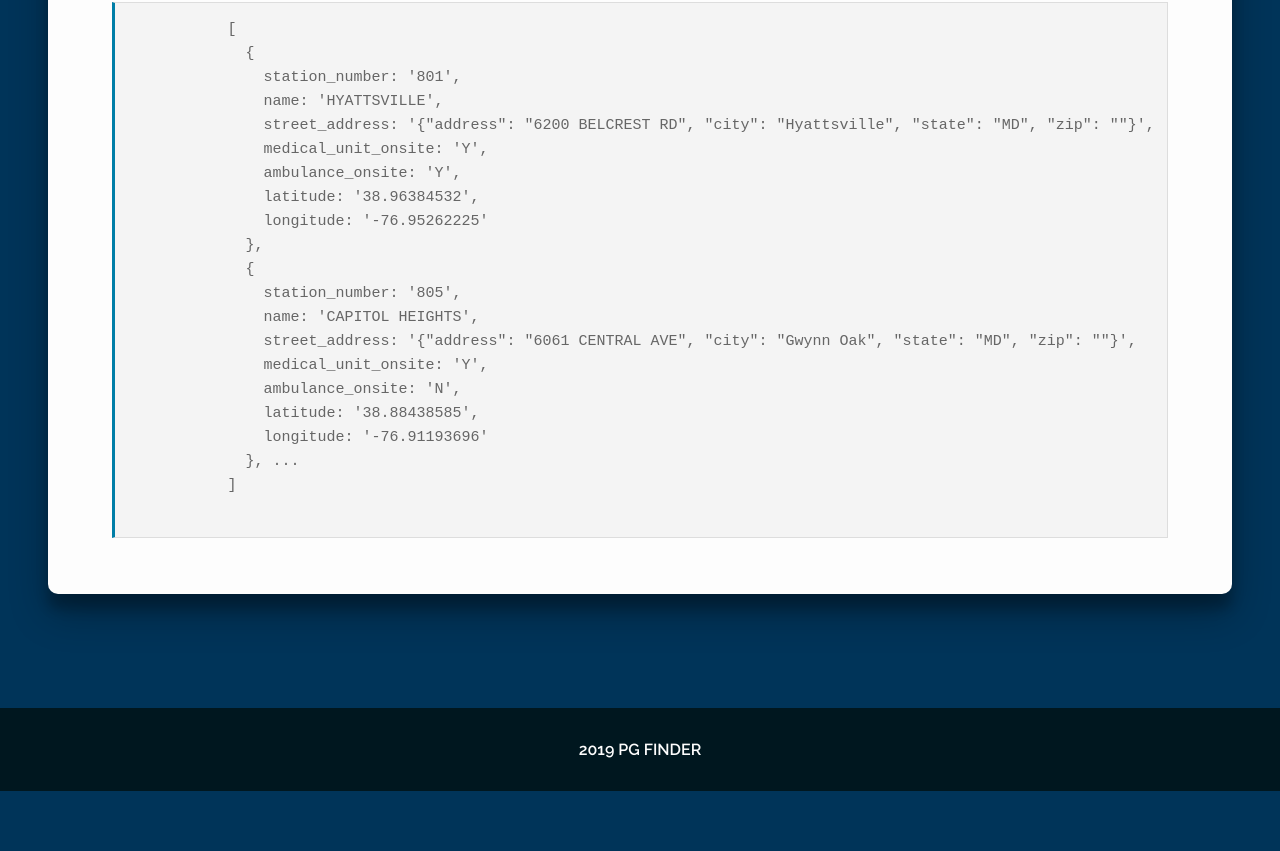
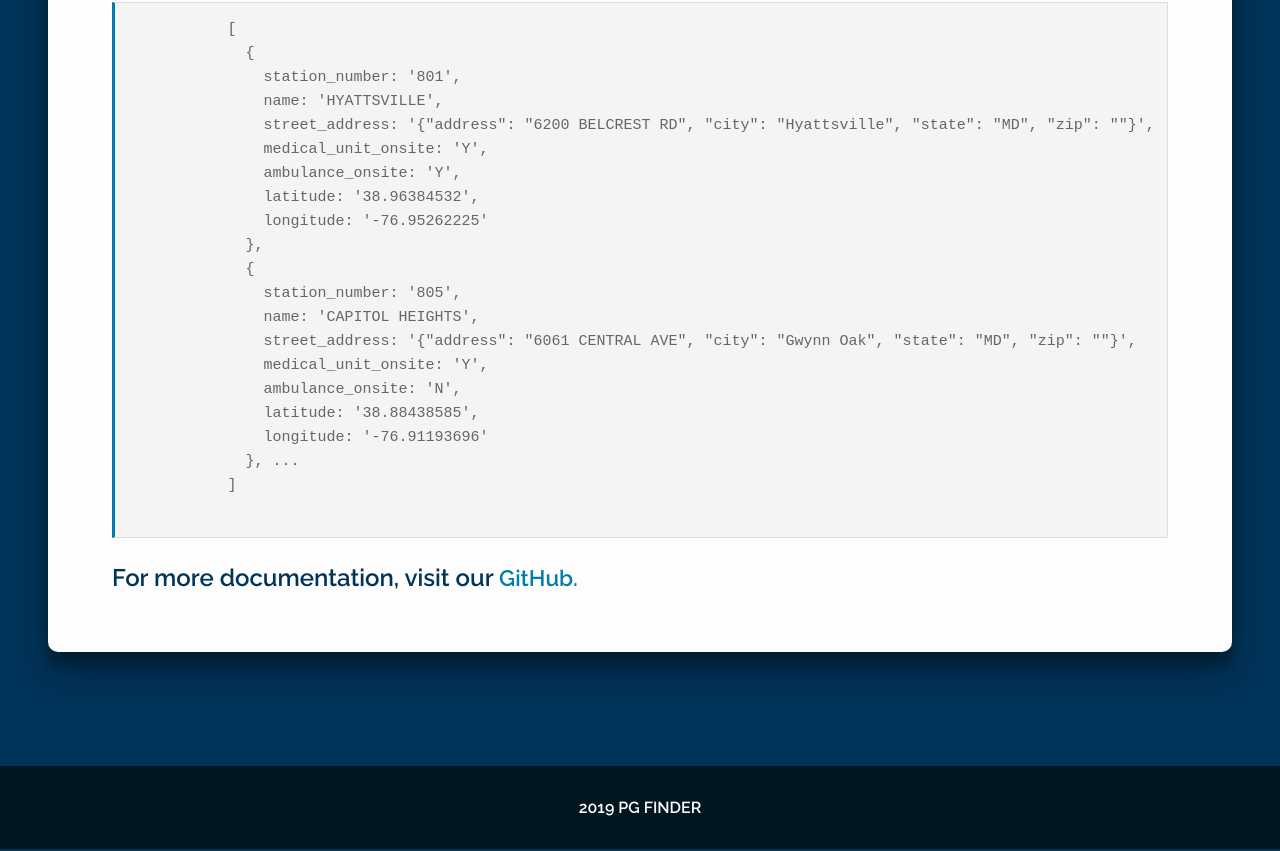
Before and after one commit to julianvazq/traffic-camera-finder, a website: page public/doc.html in a window 1280 px wide. Shown: the part 3596-4447 px from the top of the page. Before the commit the page ends 4389 px from the top, so only its background shows below. Drawn offline with nearby package versions, Linux system fonts and the light colour scheme.

Commit message:
Added link to GitHub

```diff
--- a/public/doc.html
+++ b/public/doc.html
@@ -207,8 +207,10 @@
           ]</code>
           </pre>
         </section>
+        <h2>For more documentation, visit our <a style="font-size: 1.4rem;" href="https://github.com/julianvazq/traffic-camera-finder">GitHub.</a>
       </div>
     </section>
+
     <footer class="bold">2019 PG FINDER</footer>
   </body>
 </html>
```
Also changed, not shown: README.md.
